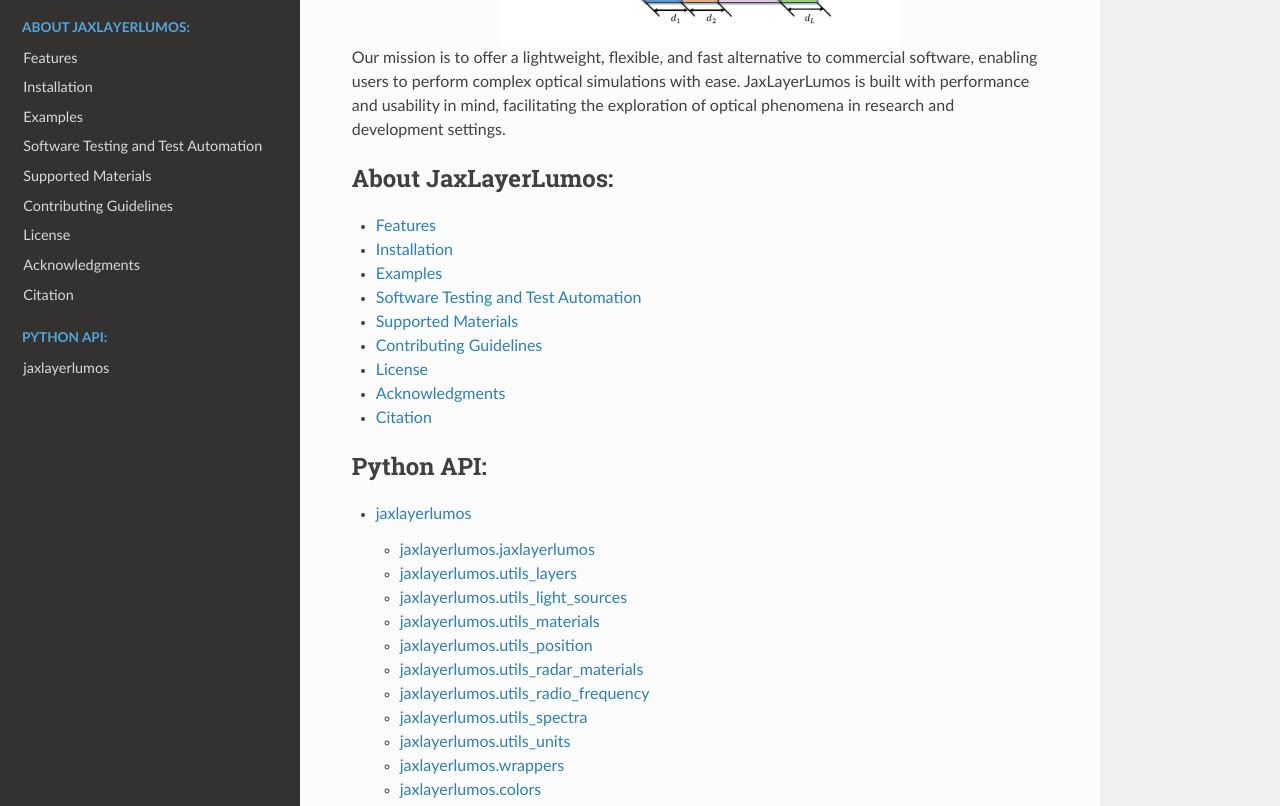
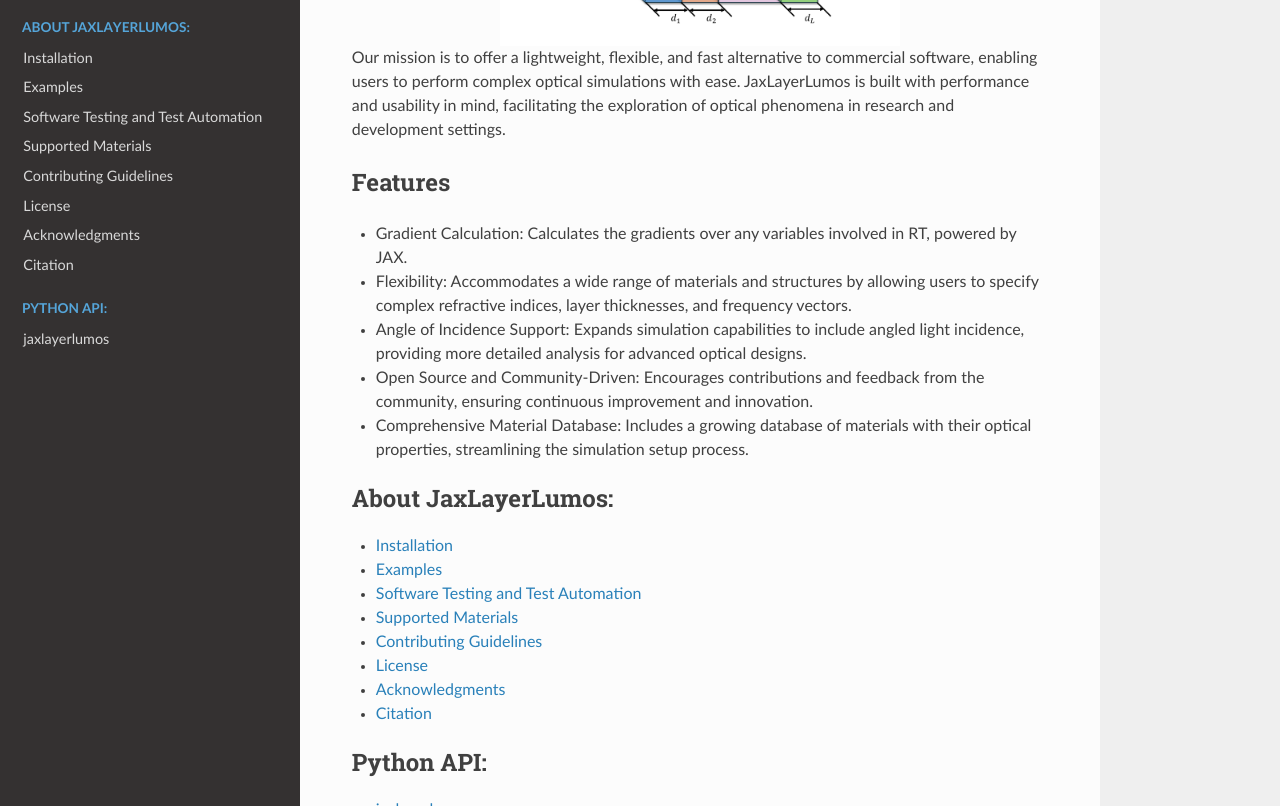
Before and after one commit to JaxLayerLumos/JaxLayerLumos, a Sphinx documentation site: the page built from docs/index.rst, in a window 1280 px wide and 900 px high, scrolled down 830 px, cut to the strip 94-900 px from the top of the window. Built offline with Sphinx 7.4.7 and the Read the Docs theme 3.1.0, drawn with Linux system fonts in a browser that asks for light colours.

Commit message:
Update docs

```diff
--- a/docs/about/examples.rst
+++ b/docs/about/examples.rst
@@ -1,7 +1,7 @@
 Examples
 ########
 
-.. image:: _static/img/applications.png
+.. image:: ../_static/img/applications.png
     :width: 400
     :align: center
     :alt: applications
--- a/docs/about/supported_materials.rst
+++ b/docs/about/supported_materials.rst
@@ -1,12 +1,12 @@
 Supported Materials
 ###################
 
-.. image:: _static/img/Ag.png
+.. image:: ../_static/img/Ag.png
     :width: 400
     :align: center
     :alt: Ag
 
-.. image:: _static/img/TiO2.png
+.. image:: ../_static/img/TiO2.png
     :width: 400
     :align: center
     :alt: TiO2
--- a/docs/index.rst
+++ b/docs/index.rst
@@ -15,11 +15,19 @@ JaxLayerLumos is open-source transfer-matrix method (TMM) software designed for
 
 Our mission is to offer a lightweight, flexible, and fast alternative to commercial software, enabling users to perform complex optical simulations with ease. JaxLayerLumos is built with performance and usability in mind, facilitating the exploration of optical phenomena in research and development settings.
 
+Features
+--------
+
+- Gradient Calculation: Calculates the gradients over any variables involved in RT, powered by JAX.
+- Flexibility: Accommodates a wide range of materials and structures by allowing users to specify complex refractive indices, layer thicknesses, and frequency vectors.
+- Angle of Incidence Support: Expands simulation capabilities to include angled light incidence, providing more detailed analysis for advanced optical designs.
+- Open Source and Community-Driven: Encourages contributions and feedback from the community, ensuring continuous improvement and innovation.
+- Comprehensive Material Database: Includes a growing database of materials with their optical properties, streamlining the simulation setup process.
+
 .. toctree::
     :maxdepth: 1
     :caption: About JaxLayerLumos:
 
-    about/features
     about/installation
     about/examples
     about/software_testing
```
Also changed, not shown: docs/about/features.rst (deleted, +0 -8 lines).
